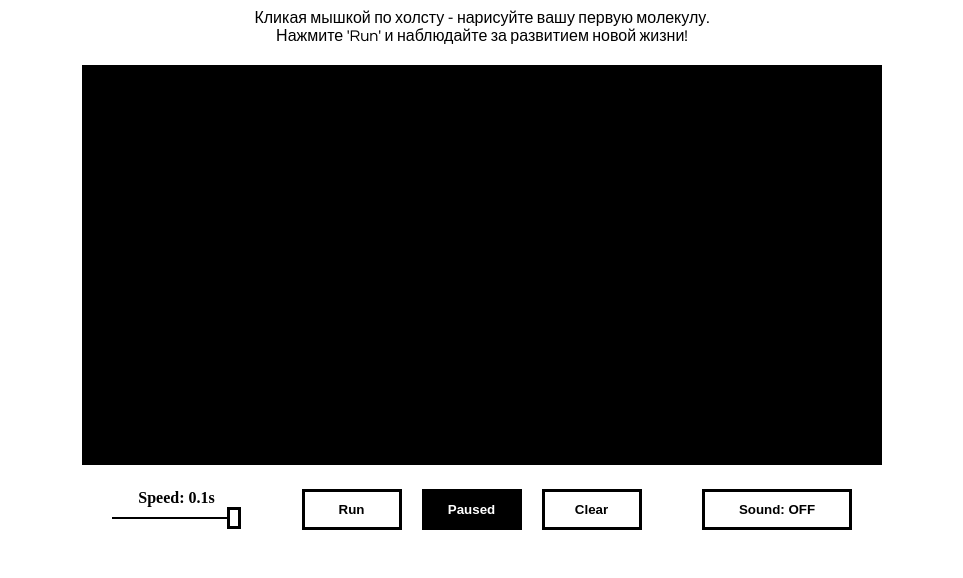
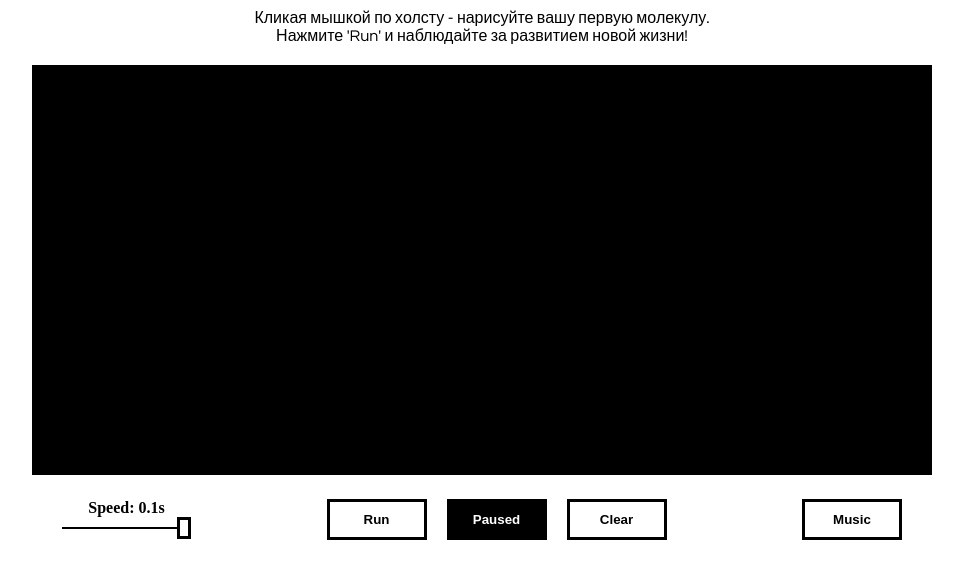
Before and after one commit to devron1n/game-of-life, a plain HTML site: page index.html in a window 1280 px wide. Shown: the part 48-626 px from the top of the page, without its empty margins (158-1121 px from the left). Drawn offline with Linux system fonts and the light colour scheme.

Commit message:
Update adaptive

```diff
--- a/index.html
+++ b/index.html
@@ -8,13 +8,15 @@
     <title>Game of Life</title>
 </head>
 <body>
-    <h1 class='header'>Создай новую жизнь</h1>
-    <p class='desc'>Кликая мышкой по холсту - нарисуйте вашу первую молекулу.<br>Нажмите 'Run' и наблюдайте за развитием новой жизни!</p>
+    <header class='header'>
+        <h1 class='header__text'>Создай новую жизнь</h1>
+        <p class='header__desc'>Кликая мышкой по холсту - нарисуйте вашу первую молекулу.<br>Нажмите 'Run' и наблюдайте за развитием новой жизни!</p>
+    </header>
     <canvas class='canvas'></canvas>
     <div class="container">
         <div class='speed-range'>
             <label class='speed-range__label' for='speed-range'></label>
-            <input type='range' class='speed-range__input' name='speed-range' min='-2000' max='100' step='100'/>
+            <input type='range' class='speed-range__input' name='speed-range' min='-2000' max='-100' step='100'/>
         </div>
         <div class='btn-section'>
             <button class='btn-section__btn'>Run</button>
@@ -22,7 +24,7 @@
             <button class='btn-section__btn'>Clear</button>
         </div>
         <div class='btn-audio-section'>
-            <button class='btn-audio-section__btn'></button>
+            <button class='btn-audio-section__btn'>Music</button>
         </div>
     </div>
     <audio class='audio' src="src/1200mcs.mp3" loop></audio>
--- a/main.js
+++ b/main.js
@@ -173,12 +173,12 @@
         buttonAudio.addEventListener('click', (e) => {
             if (isPlayingMusic == false){
                 audio.volume = 1;
-                e.target.innerHTML = 'Sound: ON';
+                //e.target.innerHTML = 'Sound: ON';
                 e.target.classList.add('btn-audio-section__btn_active');
                 isPlayingMusic = true;
             } else {
                 audio.volume = 0;
-                e.target.innerHTML = 'Sound: OFF';
+                //e.target.innerHTML = 'Sound: OFF';
                 e.target.classList.remove('btn-audio-section__btn_active');
                 isPlayingMusic = false;
             }
@@ -187,13 +187,18 @@
 
         /* ===INIT=== */
         //canvas size calculation
-        // canvas.width = (70 / 100) * window.innerWidth; //70%
-        // canvas.height = (50 / 100) * window.innerHeight; //50%
-        // canvas.width += 10 - (canvas.width % 10); //rounding
-        // canvas.height += 10 - (canvas.height % 10); //rounding
-        canvas.width = 800;
-        canvas.height = 400;
-        console.log(canvas.width, canvas.height);
+        console.log('Window size =', window.innerWidth, window.innerHeight);
+        //responsive canvas width
+        if (window.innerWidth <= 768) {
+            canvas.width = window.innerWidth; //100%
+            canvas.width -= canvas.width % 10; //rounding
+        } else {
+            canvas.width = (70 / 100) * window.innerWidth; //70%
+            canvas.width += 10 - (canvas.width % 10); //rounding
+        }
+        canvas.height = (50 / 100) * window.innerHeight; //50%
+        canvas.height += 10 - (canvas.height % 10); //rounding
+        console.log('Canvas size =', canvas.width, canvas.height);
 
         //canvas size setting
         canvas.setAttribute('width', canvas.width);
@@ -202,6 +207,8 @@
         //control panel size setting
         const container = document.querySelector('.container');
         container.style.width = `${canvas.width}px`;
+        const header = document.querySelector('.header');
+        header.style.width = `${canvas.width}px`;
 
         //speed init
         labelSpeed.innerHTML = `Speed: ${speed/1000}s`;
--- a/styles.scss
+++ b/styles.scss
@@ -12,11 +12,15 @@
 }
 
 .header {
+    margin: 0 auto;
+}
+
+.header__text {
     font: 32px "Century Gothic", Futura, sans-serif;
     margin: 10px 30px;
 }
 
-.desc {
+.header__desc {
     font: 16px "Century Gothic", Futura, sans-serif;
     margin: 10px 30px 20px 30px;
 }
@@ -25,6 +29,10 @@
     display: flex;
     justify-content: space-between;
     margin: 0 auto;
+
+    @media screen and (max-width : 768px) {
+        flex-direction: column;
+    }
 }
 
 .speed-range {
@@ -125,7 +133,7 @@
 .btn-audio-section__btn {
     font-weight: 600;
     padding: 10px;
-    width: 150px;
+    width: 100px;
     background: transparent;
     border: 3px solid black;
     margin: 0 10px;
```
Also changed, not shown: styles.css, 1 other file.
